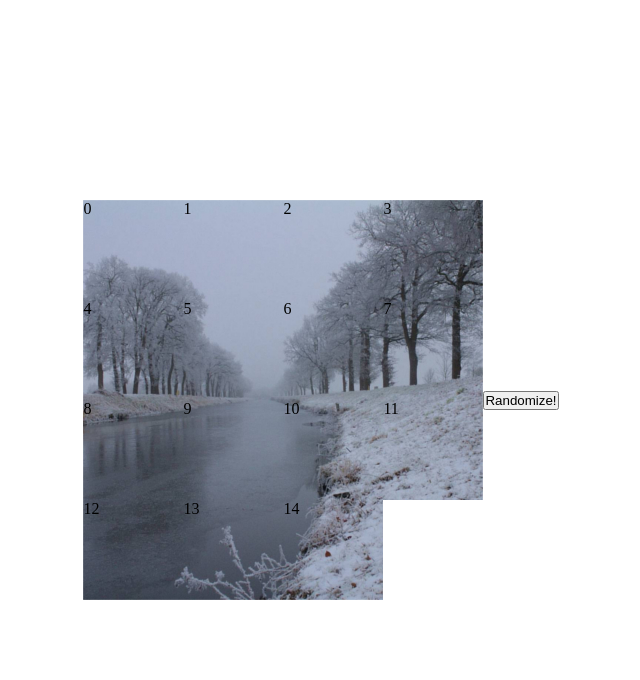
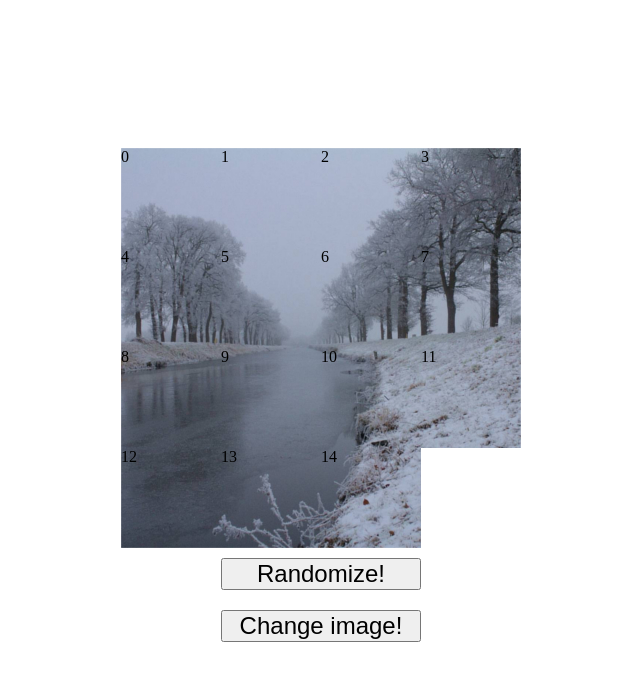
Before and after one commit to EgbertMedia/15_puzzle, a plain HTML site: page index.html in a window 1280 px wide. Shown: the whole page, without its empty margins (319-959 px from the left). Drawn offline with nearby package versions, Linux system fonts and the light colour scheme.

Commit message:
Add multiple images

```diff
--- a/_css/master.css
+++ b/_css/master.css
@@ -10,6 +10,7 @@ body {
   display: flex;
   justify-content: center;
   align-items: center;
+  flex-flow: column;
 }
 
 div#puzzleContainer {
@@ -22,5 +23,12 @@ div.puzzlePiece {
   width: 100px;
   height: 100px;
   position: absolute;
-  background-image: url('../_img/puzzle.jpg');
+  background-image: url('../_img/0.jpg');
 }
+
+button {
+  width: 200px;
+  height: 40spx;
+  margin: 10px;
+  font-size: 1.5em;
+}
--- a/_js/main.js
+++ b/_js/main.js
@@ -4,6 +4,7 @@ var animationDuration = 300;
 var moveable = true;
 var possiblePositions = [];
 
+// Create puzzlePiece
 function createTile(x, y, tileCount) {
   var tile = $('<div />', {'class':  'puzzlePiece'});
   tile.css('left', (x*100)+"px");
@@ -16,6 +17,7 @@ function createTile(x, y, tileCount) {
 
 }
 
+// Initialize puzzle, generate puzzle pieces
 function initPuzzle() {
   var tileCount = 0;
   for (var i = 0; i < gridSize; i++) {
@@ -31,12 +33,13 @@ function initPuzzle() {
   }
 }
 
+// Get random integer in range
 function getRandomInt(min, max) {
   return Math.floor(Math.random() * (max - min) + min);
 }
 
+// Generates array with random positions
 function generateRandomArray() {
-  console.log(possiblePositions);
   var randomArray = possiblePositions.slice(); // Duplicate array
   do {
     for (var i = 0; i < randomArray.length; i++) {
@@ -57,14 +60,13 @@ function calcManhattanDist(array) {
   return (xDifference + yDifference) % 2;
 }
 
+// Check partity of permutation
 function calcParityOfSolution(arrayInput) {
   var difference = 0;
   var array = arrayInput.slice();
-  console.log(arrayInput);
   for (var i = 0; i < array.length; i++) {
     if (array[i].id !== i) {
       var temp = array[i];
-      console.log('temp', temp);
       for (var j = 0; j < array.length; j++) {
         if (array[j].id === i) {
           array[i] = array[j];
@@ -74,22 +76,19 @@ function calcParityOfSolution(arrayInput) {
       }
     }
   }
-  console.log(array);
-  console.log(difference);
   return difference % 2;
 }
 
-
+// Check if random generated puzzle is solvable
 function isSolvable(array) {
   if (calcParityOfSolution(array) === calcManhattanDist(array)) {
-    console.log('true');
     return true;
   } else {
-    console.log('false');
     return false;
   }
 }
 
+//
 function randomize(randomArray) {
   for (var i = 0; i < randomArray.length; i++) {
     if (i != 15) {
@@ -185,6 +184,13 @@ function move(data) {
   }
 }
 
+function randomizeImage() {
+  var imageNum = getRandomInt(0, 12);
+  $('div.puzzlePiece').each( function() {
+    $(this).css('background-image', 'url("./_img/'+imageNum+'.jpg")');
+  });
+}
+
 $(document).ready(function() {
   initPuzzle();
   $('.puzzlePiece').click(function(evt) {
@@ -193,7 +199,10 @@ $(document).ready(function() {
 
   $('#randomize').click(function() {
     var randomArray = generateRandomArray();
-    console.log(randomArray);
     randomize(randomArray);
   });
+
+  $('#image').click(function() {
+    randomizeImage();
+  });
 });
--- a/index.html
+++ b/index.html
@@ -18,5 +18,8 @@
     <button id="randomize">
       Randomize!
     </button>
+    <button id="image">
+      Change image!
+    </button>
   </body>
 </html>
```
Also changed, not shown: _img/0.jpg (renamed from _img/puzzle.jpg), _img/1.jpg (added), _img/10.jpg (added), _img/11.jpg (added), _img/2.jpg (added), _img/3.jpg (added), _img/4.jpg (added), _img/5.jpg (added), _img/6.jpg (added), _img/7.jpg (added), _img/8.jpg (added), _img/9.jpg (added).
